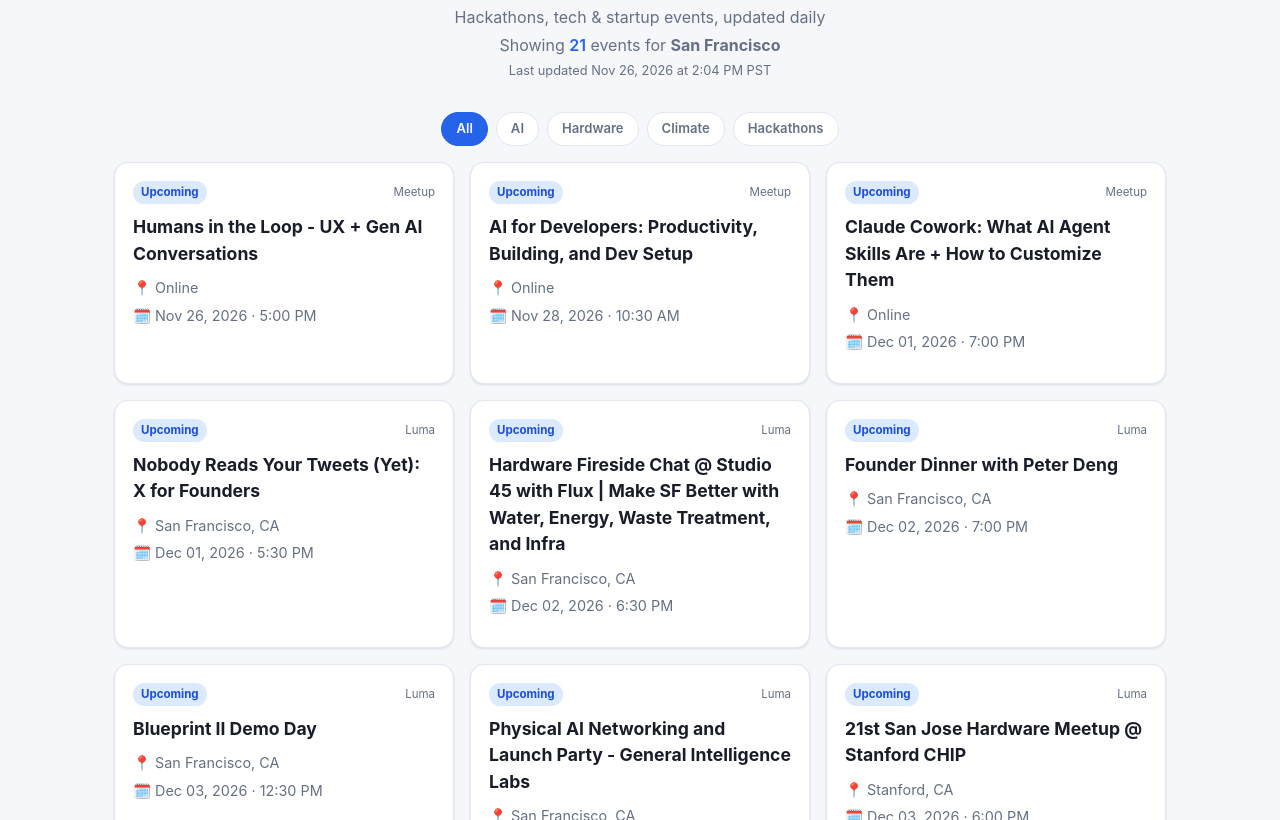
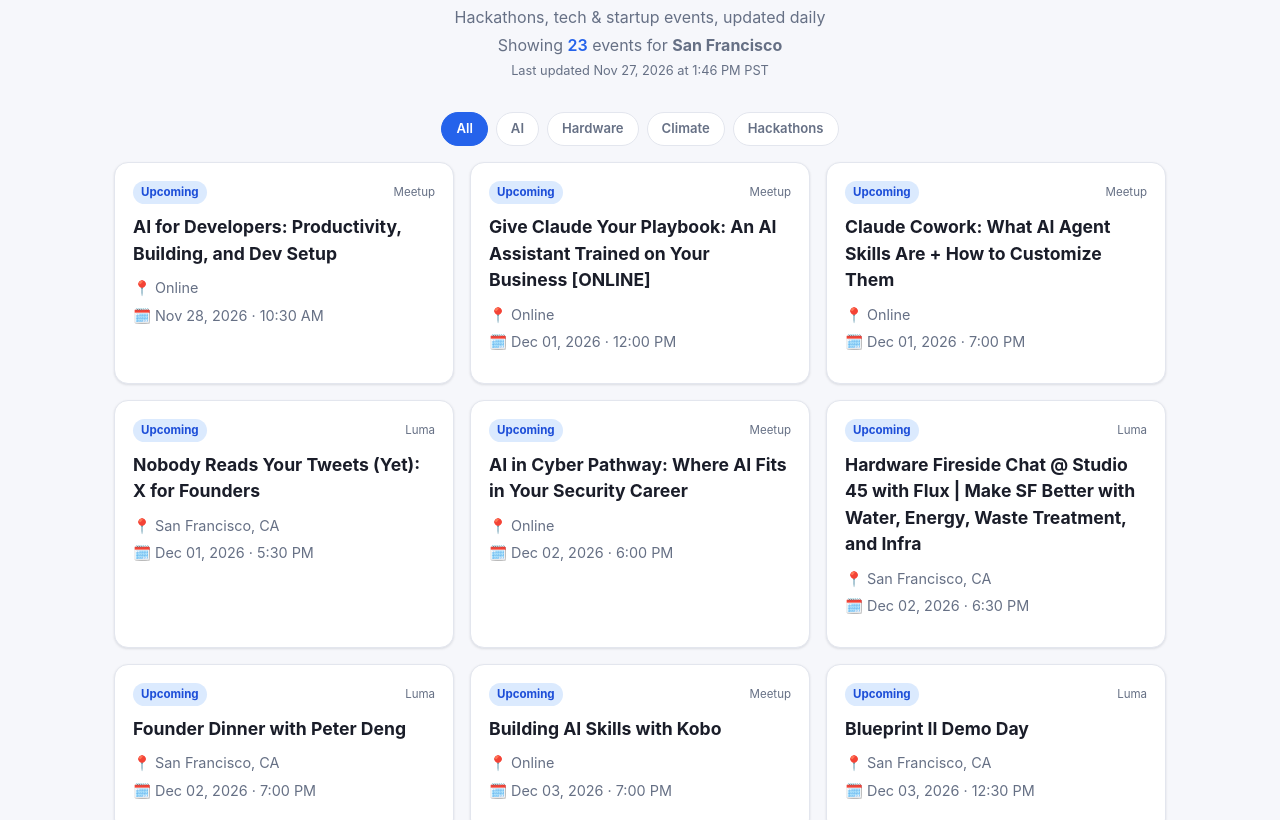
Before and after one commit to VamikaSinghal/tech-events-tracker, a plain HTML site: page index.html in a window 1280 px wide. Shown: the part 132-952 px from the top of the page. Drawn offline with Linux system fonts and the light colour scheme.

Commit message:
Update events (2026-11-27)

```diff
--- a/index.html
+++ b/index.html
@@ -88,8 +88,8 @@
   <header>
     <h1>Tech Events near me</h1>
     <p>Hackathons, tech &amp; startup events, updated daily</p>
-    <p>Showing <span class="count" id="event-count">21</span> events for <strong>San Francisco</strong></p>
-    <p style="font-size:.8rem">Last updated Nov 26, 2026 at 2:04 PM PST</p>
+    <p>Showing <span class="count" id="event-count">23</span> events for <strong>San Francisco</strong></p>
+    <p style="font-size:.8rem">Last updated Nov 27, 2026 at 1:46 PM PST</p>
   </header>
   <div class="filters">
     <button class="filter-btn active" data-filter="all">All</button>
@@ -97,17 +97,6 @@
   </div>
   <main>
 
-        <a class="card" data-categories="ai" href="https://www.meetup.com/calgaryux/events/317314240/" target="_blank" rel="noopener">
-          <div class="card-top">
-            <span class="state upcoming">Upcoming</span>
-            <span class="src">Meetup</span>
-          </div>
-          <h2>Humans in the Loop - UX + Gen AI Conversations</h2>
-          <p class="meta">📍 Online</p>
-          <p class="meta">🗓️ Nov 26, 2026 · 5:00 PM</p>
-          <div class="tags"></div>
-
-        </a>
         <a class="card" data-categories="ai" href="https://www.meetup.com/the-ubuntu-techhive-north-america/events/316847250/" target="_blank" rel="noopener">
           <div class="card-top">
             <span class="state upcoming">Upcoming</span>
@@ -116,6 +105,17 @@
           <h2>AI for Developers: Productivity, Building, and Dev Setup</h2>
           <p class="meta">📍 Online</p>
           <p class="meta">🗓️ Nov 28, 2026 · 10:30 AM</p>
+          <div class="tags"></div>
+
+        </a>
+        <a class="card" data-categories="ai" href="https://www.meetup.com/the-ai-briefing-room/events/317273680/" target="_blank" rel="noopener">
+          <div class="card-top">
+            <span class="state upcoming">Upcoming</span>
+            <span class="src">Meetup</span>
+          </div>
+          <h2>Give Claude Your Playbook: An AI Assistant Trained on Your Business [ONLINE]</h2>
+          <p class="meta">📍 Online</p>
+          <p class="meta">🗓️ Dec 01, 2026 · 12:00 PM</p>
           <div class="tags"></div>
 
         </a>
@@ -141,6 +141,17 @@
           <div class="tags"></div>
 
         </a>
+        <a class="card" data-categories="ai" href="https://www.meetup.com/cover6community/events/317487495/" target="_blank" rel="noopener">
+          <div class="card-top">
+            <span class="state upcoming">Upcoming</span>
+            <span class="src">Meetup</span>
+          </div>
+          <h2>AI in Cyber Pathway: Where AI Fits in Your Security Career</h2>
+          <p class="meta">📍 Online</p>
+          <p class="meta">🗓️ Dec 02, 2026 · 6:00 PM</p>
+          <div class="tags"></div>
+
+        </a>
         <a class="card" data-categories="hardware" href="https://lu.ma/lx81wh0i" target="_blank" rel="noopener">
           <div class="card-top">
             <span class="state upcoming">Upcoming</span>
@@ -160,6 +171,17 @@
           <h2>Founder Dinner with Peter Deng</h2>
           <p class="meta">📍 San Francisco, CA</p>
           <p class="meta">🗓️ Dec 02, 2026 · 7:00 PM</p>
+          <div class="tags"></div>
+
+        </a>
+        <a class="card" data-categories="ai" href="https://www.meetup.com/technology-ai/events/317534430/" target="_blank" rel="noopener">
+          <div class="card-top">
+            <span class="state upcoming">Upcoming</span>
+            <span class="src">Meetup</span>
+          </div>
+          <h2>Building AI Skills with Kobo</h2>
+          <p class="meta">📍 Online</p>
+          <p class="meta">🗓️ Dec 03, 2026 · 7:00 PM</p>
           <div class="tags"></div>
 
         </a>
```
Also changed, not shown: events.json (+39 -13 lines).
